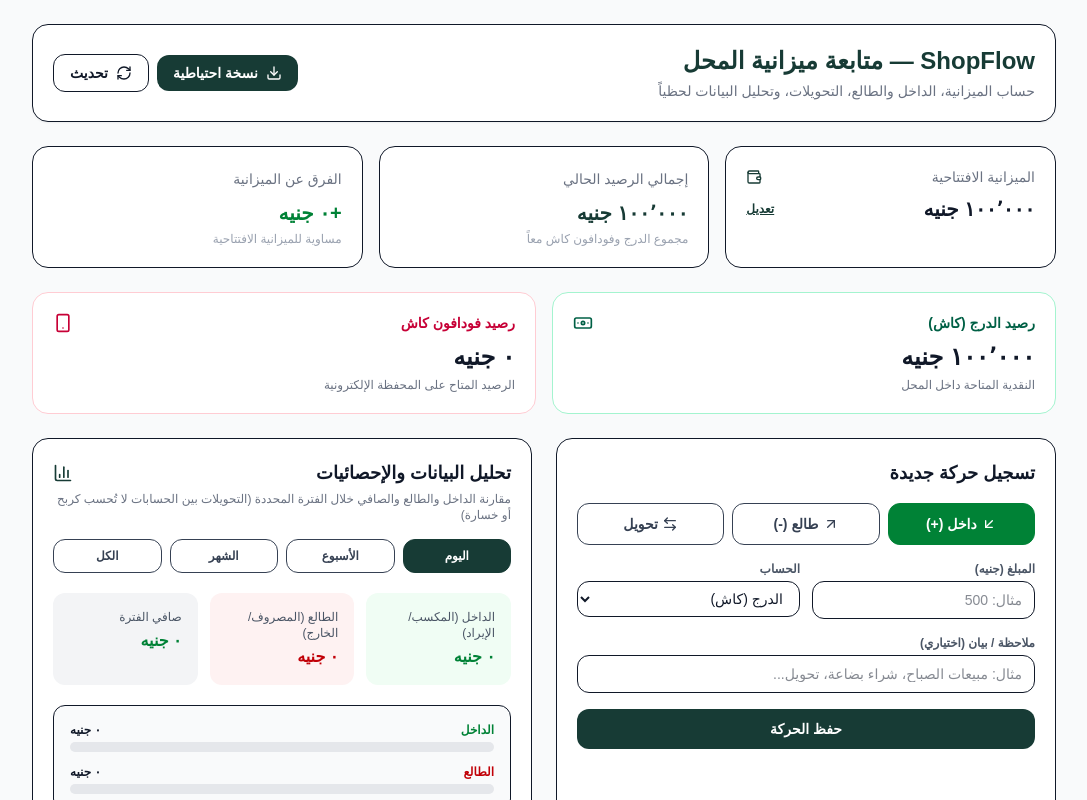
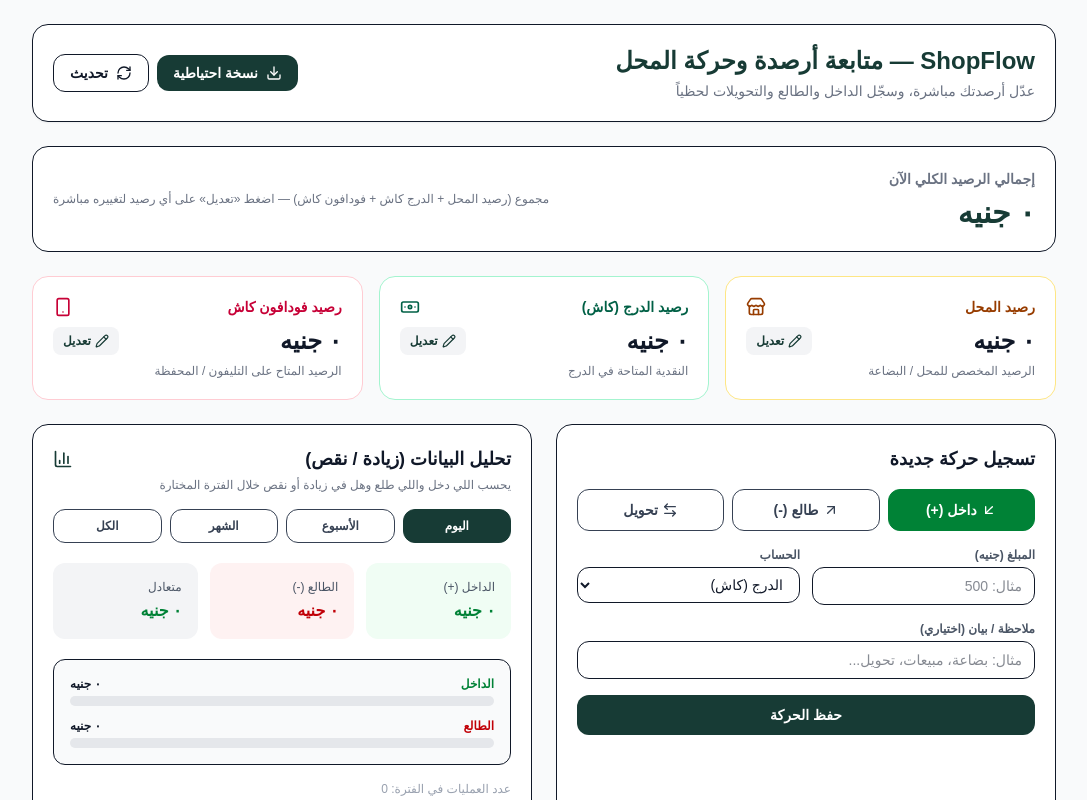
Before and after one commit to GamalMohamed-ux/shopflow, a Next.js app: page / in a window 1280 px wide. Shown: the top 800 px of the page, without its empty margins (96-1183 px from the left). Built offline with nearby package versions, Linux system fonts and the light colour scheme; no server answers; the database is empty.

Commit message:
Refactor store balance management and UI updates
Refactor account handling and update state management for store balances. Adjust UI for better clarity in balance editing and transaction handling.

```diff
--- a/app/page.tsx
+++ b/app/page.tsx
@@ -3,7 +3,7 @@
 import { useEffect, useState } from "react";
 import { supabase } from "@/lib/supabase";
 import {
-  Wallet,
+  Store,
   ArrowDownLeft,
   ArrowUpRight,
   ArrowLeftRight,
@@ -14,11 +14,14 @@ import {
   BarChart3,
   Download,
   Search,
+  Pencil,
 } from "lucide-react";
+
+type AccountKey = "shop" | "cash" | "vodafone";
 
 type StoreSettings = {
   id: number;
-  initial_budget: number;
+  shop_balance: number;
   cash_balance: number;
   vodafone_balance: number;
 };
@@ -27,8 +30,8 @@ type Transaction = {
   id: number;
   type: "income" | "expense" | "transfer";
   amount: number;
-  account: "cash" | "vodafone";
-  to_account: "cash" | "vodafone" | null;
+  account: AccountKey;
+  to_account: AccountKey | null;
   description: string;
   date: string;
 };
@@ -36,24 +39,25 @@ type Transaction = {
 export default function ShopFlowPage() {
   const [settings, setSettings] = useState<StoreSettings>({
     id: 1,
-    initial_budget: 100000,
-    cash_balance: 100000,
+    shop_balance: 0,
+    cash_balance: 0,
     vodafone_balance: 0,
   });
   const [transactions, setTransactions] = useState<Transaction[]>([]);
   const [loading, setLoading] = useState(true);
   const [submitting, setSubmitting] = useState(false);
 
+  // تعديل مباشر لأي رصيد من التلاتة
+  const [editingField, setEditingField] = useState<AccountKey | null>(null);
+  const [editValue, setEditValue] = useState("");
+  const [savingEdit, setSavingEdit] = useState(false);
+
   // نموذج إضافة حركة
   const [type, setType] = useState<"income" | "expense" | "transfer">("income");
   const [amount, setAmount] = useState("");
-  const [account, setAccount] = useState<"cash" | "vodafone">("cash");
-  const [toAccount, setToAccount] = useState<"cash" | "vodafone">("vodafone");
+  const [account, setAccount] = useState<AccountKey>("cash");
+  const [toAccount, setToAccount] = useState<AccountKey>("vodafone");
   const [description, setDescription] = useState("");
-
-  // تعديل الميزانية الافتتاحية
-  const [budgetInput, setBudgetInput] = useState("100000");
-  const [editingBudget, setEditingBudget] = useState(false);
 
   // فلتر التقارير وتحليل البيانات
   const [period, setPeriod] = useState<"all" | "day" | "week" | "month">("day");
@@ -66,6 +70,13 @@ export default function ShopFlowPage() {
 
   const money = (value: number) =>
     new Intl.NumberFormat("ar-EG").format(Number(value || 0)) + " جنيه";
+
+  const accountLabel = (acc: AccountKey | null) => {
+    if (acc === "shop") return "رصيد المحل";
+    if (acc === "cash") return "الدرج (كاش)";
+    if (acc === "vodafone") return "فودافون كاش";
+    return "";
+  };
 
   const fetchData = async () => {
     setLoading(true);
@@ -82,11 +93,10 @@ export default function ShopFlowPage() {
     if (settingsData) {
       setSettings({
         id: settingsData.id,
-        initial_budget: Number(settingsData.initial_budget),
-        cash_balance: Number(settingsData.cash_balance),
-        vodafone_balance: Number(settingsData.vodafone_balance),
+        shop_balance: Number(settingsData.shop_balance ?? settingsData.initial_budget ?? 0),
+        cash_balance: Number(settingsData.cash_balance ?? 0),
+        vodafone_balance: Number(settingsData.vodafone_balance ?? 0),
       });
-      setBudgetInput(String(settingsData.initial_budget));
     }
 
     const { data: txData, error: txErr } = await supabase
@@ -103,6 +113,8 @@ export default function ShopFlowPage() {
         txData.map((t) => ({
           ...t,
           amount: Number(t.amount),
+          account: (t.account as AccountKey) || "cash",
+          to_account: (t.to_account as AccountKey | null) || null,
         }))
       );
     }
@@ -131,26 +143,62 @@ export default function ShopFlowPage() {
     };
   }, []);
 
-  const handleSaveBudget = async (e: React.FormEvent) => {
+  const startEditing = (key: AccountKey, currentVal: number) => {
+    setEditingField(key);
+    setEditValue(String(currentVal));
+  };
+
+  const handleSaveDirectBalance = async (e: React.FormEvent) => {
     e.preventDefault();
-    const numBudget = Number(budgetInput);
-    if (Number.isNaN(numBudget) || numBudget < 0) return;
+    if (!editingField) return;
+
+    const num = Number(editValue);
+    if (Number.isNaN(num)) {
+      alert("من فضلك اكتب رقماً صحيحاً");
+      return;
+    }
+
+    setSavingEdit(true);
+
+    const payload: Record<string, number | string> = {
+      updated_at: new Date().toISOString(),
+    };
+
+    if (editingField === "shop") {
+      payload.shop_balance = num;
+      payload.initial_budget = num;
+    } else if (editingField === "cash") {
+      payload.cash_balance = num;
+    } else if (editingField === "vodafone") {
+      payload.vodafone_balance = num;
+    }
 
     const { error } = await supabase
       .from("store_settings")
-      .update({
-        initial_budget: numBudget,
-        updated_at: new Date().toISOString(),
-      })
+      .update(payload)
       .eq("id", 1);
 
     if (error) {
-      alert("حصل خطأ أثناء حفظ الميزانية: " + error.message);
+      alert("حصل خطأ أثناء حفظ الرصيد: " + error.message);
+      setSavingEdit(false);
       return;
     }
 
-    setEditingBudget(false);
-    fetchData();
+    setEditingField(null);
+    setEditValue("");
+    await fetchData();
+    setSavingEdit(false);
+  };
+
+  const applyBalanceDelta = (
+    current: { shop: number; cash: number; vodafone: number },
+    acc: AccountKey,
+    delta: number
+  ) => {
+    return {
+      ...current,
+      [acc]: current[acc] + delta,
+    };
   };
 
   const handleAddTransaction = async (e: React.FormEvent) => {
@@ -165,23 +213,19 @@ export default function ShopFlowPage() {
 
     setSubmitting(true);
 
-    let newCash = settings.cash_balance;
-    let newVodafone = settings.vodafone_balance;
+    let nextBalances = {
+      shop: settings.shop_balance,
+      cash: settings.cash_balance,
+      vodafone: settings.vodafone_balance,
+    };
 
     if (type === "income") {
-      if (account === "cash") newCash += numAmount;
-      else newVodafone += numAmount;
+      nextBalances = applyBalanceDelta(nextBalances, account, numAmount);
     } else if (type === "expense") {
-      if (account === "cash") newCash -= numAmount;
-      else newVodafone -= numAmount;
+      nextBalances = applyBalanceDelta(nextBalances, account, -numAmount);
     } else if (type === "transfer") {
-      if (account === "cash") {
-        newCash -= numAmount;
-        newVodafone += numAmount;
-      } else {
-        newVodafone -= numAmount;
-        newCash += numAmount;
-      }
+      nextBalances = applyBalanceDelta(nextBalances, account, -numAmount);
+      nextBalances = applyBalanceDelta(nextBalances, toAccount, numAmount);
     }
 
     const { error: txError } = await supabase.from("transactions").insert({
@@ -202,8 +246,10 @@ export default function ShopFlowPage() {
     const { error: settingsError } = await supabase
       .from("store_settings")
       .update({
-        cash_balance: newCash,
-        vodafone_balance: newVodafone,
+        shop_balance: nextBalances.shop,
+        cash_balance: nextBalances.cash,
+        vodafone_balance: nextBalances.vodafone,
+        initial_budget: nextBalances.shop,
         updated_at: new Date().toISOString(),
       })
       .eq("id", 1);
@@ -220,27 +266,23 @@ export default function ShopFlowPage() {
 
   const handleDeleteTransaction = async (tx: Transaction) => {
     const confirmed = window.confirm(
-      `هل أنت متأكد من حذف هذه العملية بقيمة ${money(tx.amount)}؟ سيتم تعديل الرصيد تلقائياً.`
+      `هل أنت متأكد من حذف هذه العملية بقيمة ${money(tx.amount)}؟ سيتم إرجاع الرصيد تلقائياً.`
     );
     if (!confirmed) return;
 
-    let restoredCash = settings.cash_balance;
-    let restoredVodafone = settings.vodafone_balance;
+    let restored = {
+      shop: settings.shop_balance,
+      cash: settings.cash_balance,
+      vodafone: settings.vodafone_balance,
+    };
 
     if (tx.type === "income") {
-      if (tx.account === "cash") restoredCash -= tx.amount;
-      else restoredVodafone -= tx.amount;
+      restored = applyBalanceDelta(restored, tx.account, -tx.amount);
     } else if (tx.type === "expense") {
-      if (tx.account === "cash") restoredCash += tx.amount;
-      else restoredVodafone += tx.amount;
+      restored = applyBalanceDelta(restored, tx.account, tx.amount);
     } else if (tx.type === "transfer" && tx.to_account) {
-      if (tx.account === "cash") {
-        restoredCash += tx.amount;
-        restoredVodafone -= tx.amount;
-      } else {
-        restoredVodafone += tx.amount;
-        restoredCash -= tx.amount;
-      }
+      restored = applyBalanceDelta(restored, tx.account, tx.amount);
+      restored = applyBalanceDelta(restored, tx.to_account, -tx.amount);
     }
 
     const { error: delError } = await supabase
@@ -256,8 +298,10 @@ export default function ShopFlowPage() {
     const { error: updError } = await supabase
       .from("store_settings")
       .update({
-        cash_balance: restoredCash,
-        vodafone_balance: restoredVodafone,
+        shop_balance: restored.shop,
+        cash_balance: restored.cash,
+        vodafone_balance: restored.vodafone,
+        initial_budget: restored.shop,
         updated_at: new Date().toISOString(),
       })
       .eq("id", 1);
@@ -290,9 +334,8 @@ export default function ShopFlowPage() {
     URL.revokeObjectURL(url);
   };
 
-  // الإجماليات والفرق عن الميزانية
-  const currentTotalBalance = settings.cash_balance + settings.vodafone_balance;
-  const budgetDifference = currentTotalBalance - settings.initial_budget;
+  const totalBalance =
+    settings.shop_balance + settings.cash_balance + settings.vodafone_balance;
 
   // تصفية التقارير حسب الفترة
   const filteredTx = transactions.filter((t) => {
@@ -329,7 +372,7 @@ export default function ShopFlowPage() {
     .filter((t) => t.type === "expense")
     .reduce((sum, t) => sum + t.amount, 0);
 
-  const periodNet = periodIncome - periodExpense;
+  const periodDiff = periodIncome - periodExpense;
   const maxFlow = Math.max(periodIncome, periodExpense, 1);
   const incomePercent = Math.min(100, Math.round((periodIncome / maxFlow) * 100));
   const expensePercent = Math.min(
@@ -337,21 +380,79 @@ export default function ShopFlowPage() {
     Math.round((periodExpense / maxFlow) * 100)
   );
 
-  // فلترة وبحث سجل الحركات
   const visibleTransactions = transactions.filter((tx) => {
     const matchesType = txTypeFilter === "all" || tx.type === txTypeFilter;
     const q = searchQuery.trim().toLowerCase();
     const matchesQuery =
       !q ||
       tx.description.toLowerCase().includes(q) ||
-      String(tx.amount).includes(q);
+      String(tx.amount).includes(q) ||
+      accountLabel(tx.account).toLowerCase().includes(q);
     return matchesType && matchesQuery;
   });
 
-  const accountLabel = (acc: "cash" | "vodafone" | null) => {
-    if (acc === "cash") return "الدرج (كاش)";
-    if (acc === "vodafone") return "فودافون كاش";
-    return "";
+  const renderEditableCard = (
+    key: AccountKey,
+    title: string,
+    subtitle: string,
+    value: number,
+    icon: React.ReactNode,
+    borderClass: string,
+    titleClass: string
+  ) => {
+    const isEditing = editingField === key;
+
+    return (
+      <div className={`bg-white p-5 rounded-2xl border ${borderClass}`}>
+        <div className={`flex items-center justify-between text-sm font-bold ${titleClass}`}>
+          <span>{title}</span>
+          {icon}
+        </div>
+
+        {isEditing ? (
+          <form onSubmit={handleSaveDirectBalance} className="mt-3 flex gap-2">
+            <input
+              type="number"
+              step="0.01"
+              autoFocus
+              value={editValue}
+              onChange={(e) => setEditValue(e.target.value)}
+              className="w-full border rounded-xl px-3 py-1.5 text-sm font-bold text-gray-900"
+            />
+            <button
+              type="submit"
+              disabled={savingEdit}
+              className="bg-[#173B35] text-white px-3 py-1.5 rounded-xl text-xs font-bold shrink-0"
+            >
+              {savingEdit ? "..." : "حفظ"}
+            </button>
+            <button
+              type="button"
+              onClick={() => setEditingField(null)}
+              className="border px-2.5 py-1.5 rounded-xl text-xs font-semibold text-gray-600 shrink-0"
+            >
+              إلغاء
+            </button>
+          </form>
+        ) : (
+          <div className="mt-2 flex items-center justify-between gap-2">
+            <p className="text-2xl font-extrabold text-gray-900">
+              {money(value)}
+            </p>
+            <button
+              type="button"
+              onClick={() => startEditing(key, value)}
+              className="flex items-center gap-1 text-xs text-[#173B35] bg-gray-100 hover:bg-gray-200 px-2.5 py-1.5 rounded-lg font-bold shrink-0"
+            >
+              <Pencil className="w-3.5 h-3.5" />
+              تعديل
+            </button>
+          </div>
+        )}
+
+        <p className="text-xs text-gray-500 mt-1.5">{subtitle}</p>
+      </div>
+    );
   };
 
   return (
@@ -361,10 +462,10 @@ export default function ShopFlowPage() {
         <header className="flex flex-wrap items-center justify-between gap-3 bg-white p-5 rounded-2xl border shadow-xs">
           <div>
             <h1 className="text-2xl font-extrabold text-[#173B35]">
-              ShopFlow — متابعة ميزانية المحل
+              ShopFlow — متابعة أرصدة وحركة المحل
             </h1>
             <p className="text-sm text-gray-500 mt-1">
-              حساب الميزانية، الداخل والطالع، التحويلات، وتحليل البيانات لحظياً
+              عدّل أرصدتك مباشرة، وسجّل الداخل والطالع والتحويلات لحظياً
             </p>
           </div>
           <div className="flex items-center gap-2 flex-wrap">
@@ -389,103 +490,55 @@ export default function ShopFlowPage() {
           </div>
         </header>
 
-        {/* كروت الميزانية وإجمالي الرصيد */}
-        <section className="grid grid-cols-1 sm:grid-cols-3 gap-4">
-          <div className="bg-white p-5 rounded-2xl border">
-            <div className="flex items-center justify-between text-gray-500 text-sm">
-              <span>الميزانية الافتتاحية</span>
-              <Wallet className="w-4 h-4 text-[#173B35]" />
-            </div>
-            {editingBudget ? (
-              <form onSubmit={handleSaveBudget} className="mt-3 flex gap-2">
-                <input
-                  type="number"
-                  value={budgetInput}
-                  onChange={(e) => setBudgetInput(e.target.value)}
-                  className="w-full border rounded-lg px-2 py-1 text-sm font-bold"
-                />
-                <button
-                  type="submit"
-                  className="bg-[#173B35] text-white px-3 py-1 rounded-lg text-xs font-bold"
-                >
-                  حفظ
-                </button>
-              </form>
-            ) : (
-              <div className="mt-2 flex items-center justify-between">
-                <p className="text-xl font-extrabold text-gray-900">
-                  {money(settings.initial_budget)}
-                </p>
-                <button
-                  onClick={() => setEditingBudget(true)}
-                  className="text-xs text-[#173B35] underline font-semibold"
-                >
-                  تعديل
-                </button>
-              </div>
-            )}
-          </div>
-
-          <div className="bg-white p-5 rounded-2xl border">
-            <span className="text-gray-500 text-sm">إجمالي الرصيد الحالي</span>
-            <p className="text-xl font-extrabold text-[#173B35] mt-2">
-              {money(currentTotalBalance)}
-            </p>
-            <p className="text-xs text-gray-400 mt-1">
-              مجموع الدرج وفودافون كاش معاً
+        {/* إجمالي الرصيد الكلي */}
+        <section className="bg-white p-5 rounded-2xl border flex flex-wrap items-center justify-between gap-4">
+          <div>
+            <span className="text-sm font-bold text-gray-500">
+              إجمالي الرصيد الكلي الآن
+            </span>
+            <p className="text-3xl font-extrabold text-[#173B35] mt-1">
+              {money(totalBalance)}
             </p>
           </div>
-
-          <div className="bg-white p-5 rounded-2xl border">
-            <span className="text-gray-500 text-sm">الفرق عن الميزانية</span>
-            <p
-              className={`text-xl font-extrabold mt-2 ${
-                budgetDifference >= 0 ? "text-green-700" : "text-red-700"
-              }`}
-            >
-              {budgetDifference >= 0 ? "+" : ""}
-              {money(budgetDifference)}
-            </p>
-            <p className="text-xs text-gray-400 mt-1">
-              {budgetDifference > 0
-                ? "الميزانية زادت عن البداية"
-                : budgetDifference < 0
-                ? "الميزانية أقل من البداية"
-                : "مساوية للميزانية الافتتاحية"}
-            </p>
-          </div>
+          <p className="text-xs text-gray-500">
+            مجموع (رصيد المحل + الدرج كاش + فودافون كاش) — اضغط «تعديل» على أي رصيد لتغييره مباشرة
+          </p>
         </section>
 
-        {/* كروت فصل الدرج (كاش) وفودافون كاش */}
-        <section className="grid grid-cols-1 sm:grid-cols-2 gap-4">
-          <div className="bg-white p-5 rounded-2xl border border-emerald-200">
-            <div className="flex items-center justify-between text-emerald-800 text-sm font-bold">
-              <span>رصيد الدرج (كاش)</span>
-              <Banknote className="w-5 h-5" />
-            </div>
-            <p className="text-2xl font-extrabold text-gray-900 mt-2">
-              {money(settings.cash_balance)}
-            </p>
-            <p className="text-xs text-gray-500 mt-1">
-              النقدية المتاحة داخل المحل
-            </p>
-          </div>
+        {/* الكروت التلاتة القابلة للتعديل المباشر */}
+        <section className="grid grid-cols-1 md:grid-cols-3 gap-4">
+          {renderEditableCard(
+            "shop",
+            "رصيد المحل",
+            "الرصيد المخصص للمحل / البضاعة",
+            settings.shop_balance,
+            <Store className="w-5 h-5" />,
+            "border-amber-200",
+            "text-amber-800"
+          )}
 
-          <div className="bg-white p-5 rounded-2xl border border-rose-200">
-            <div className="flex items-center justify-between text-rose-700 text-sm font-bold">
-              <span>رصيد فودافون كاش</span>
-              <Smartphone className="w-5 h-5" />
-            </div>
-            <p className="text-2xl font-extrabold text-gray-900 mt-2">
-              {money(settings.vodafone_balance)}
-            </p>
-            <p className="text-xs text-gray-500 mt-1">
-              الرصيد المتاح على المحفظة الإلكترونية
-            </p>
-          </div>
+          {renderEditableCard(
+            "cash",
+            "رصيد الدرج (كاش)",
+            "النقدية المتاحة في الدرج",
+            settings.cash_balance,
+            <Banknote className="w-5 h-5" />,
+            "border-emerald-200",
+            "text-emerald-800"
+          )}
+
+          {renderEditableCard(
+            "vodafone",
+            "رصيد فودافون كاش",
+            "الرصيد المتاح على التليفون / المحفظة",
+            settings.vodafone_balance,
+            <Smartphone className="w-5 h-5" />,
+            "border-rose-200",
+            "text-rose-700"
+          )}
         </section>
 
-        {/* إضافة حركة جديدة + تحليل البيانات والإحصائيات */}
+        {/* تسجيل حركة جديدة + تحليل البيانات والزيادة/النقص */}
         <div className="grid grid-cols-1 lg:grid-cols-2 gap-6">
           {/* نموذج تسجيل حركة */}
           <section className="bg-white p-5 rounded-2xl border">
@@ -554,13 +607,12 @@ export default function ShopFlowPage() {
                   </label>
                   <select
                     value={account}
-                    onChange={(e) =>
-                      setAccount(e.target.value as "cash" | "vodafone")
-                    }
+                    onChange={(e) => setAccount(e.target.value as AccountKey)}
                     className="w-full border rounded-xl px-3 py-2 text-sm bg-white"
                   >
                     <option value="cash">الدرج (كاش)</option>
                     <option value="vodafone">فودافون كاش</option>
+                    <option value="shop">رصيد المحل</option>
                   </select>
                 </div>
               </div>
@@ -572,13 +624,12 @@ export default function ShopFlowPage() {
                   </label>
                   <select
                     value={toAccount}
-                    onChange={(e) =>
-                      setToAccount(e.target.value as "cash" | "vodafone")
-                    }
+                    onChange={(e) => setToAccount(e.target.value as AccountKey)}
                     className="w-full border rounded-xl px-3 py-2 text-sm bg-white"
                   >
                     <option value="vodafone">فودافون كاش</option>
                     <option value="cash">الدرج (كاش)</option>
+                    <option value="shop">رصيد المحل</option>
                   </select>
                 </div>
               )}
@@ -589,7 +640,7 @@ export default function ShopFlowPage() {
                 </label>
                 <input
                   type="text"
-                  placeholder="مثال: مبيعات الصباح، شراء بضاعة، تحويل..."
+                  placeholder="مثال: بضاعة، مبيعات، تحويل..."
                   value={description}
                   onChange={(e) => setDescription(e.target.value)}
                   className="w-full border rounded-xl px-3 py-2 text-sm"
@@ -606,16 +657,15 @@ export default function ShopFlowPage() {
             </form>
           </section>
 
-          {/* شاشة تحليل البيانات والإحصائيات (الداخل والطالع) */}
+          {/* شاشة تحليل البيانات والزيادة أو النقص */}
           <section className="bg-white p-5 rounded-2xl border flex flex-col justify-between">
             <div>
               <div className="flex items-center justify-between mb-1">
-                <h2 className="text-lg font-bold">تحليل البيانات والإحصائيات</h2>
+                <h2 className="text-lg font-bold">تحليل البيانات (زيادة / نقص)</h2>
                 <BarChart3 className="w-5 h-5 text-[#173B35]" />
               </div>
               <p className="text-xs text-gray-500 mb-4">
-                مقارنة الداخل والطالع والصافي خلال الفترة المحددة (التحويلات بين
-                الحسابات لا تُحسب كربح أو خسارة)
+                يحسب اللي دخل واللي طلع وهل في زيادة أو نقص خلال الفترة المختارة
               </p>
 
               <div className="grid grid-cols-4 gap-2 mb-5">
@@ -644,32 +694,38 @@ export default function ShopFlowPage() {
 
               <div className="grid grid-cols-1 sm:grid-cols-3 gap-3 mb-5">
                 <div className="bg-green-50 p-4 rounded-xl">
-                  <p className="text-xs text-gray-600">الداخل (المكسب/الإيراد)</p>
+                  <p className="text-xs text-gray-600">الداخل (+)</p>
                   <p className="text-base font-extrabold text-green-700 mt-1">
                     {money(periodIncome)}
                   </p>
                 </div>
 
                 <div className="bg-red-50 p-4 rounded-xl">
-                  <p className="text-xs text-gray-600">الطالع (المصروف/الخارج)</p>
+                  <p className="text-xs text-gray-600">الطالع (-)</p>
                   <p className="text-base font-extrabold text-red-700 mt-1">
                     {money(periodExpense)}
                   </p>
                 </div>
 
                 <div className="bg-gray-100 p-4 rounded-xl">
-                  <p className="text-xs text-gray-600">صافي الفترة</p>
+                  <p className="text-xs text-gray-600">
+                    {periodDiff > 0
+                      ? "زيادة (+)"
+                      : periodDiff < 0
+                      ? "نقص (-)"
+                      : "متعادل"}
+                  </p>
                   <p
                     className={`text-base font-extrabold mt-1 ${
-                      periodNet >= 0 ? "text-green-700" : "text-red-700"
+                      periodDiff >= 0 ? "text-green-700" : "text-red-700"
                     }`}
                   >
-                    {money(periodNet)}
+                    {periodDiff > 0 ? "+" : ""}
+                    {money(periodDiff)}
                   </p>
                 </div>
               </div>
 
-              {/* مقارنة بصرية للداخل والطالع */}
               <div className="space-y-3 bg-gray-50 p-4 rounded-xl border">
                 <div>
                   <div className="flex justify-between text-xs font-bold mb-1">
@@ -741,7 +797,7 @@ export default function ShopFlowPage() {
             <Search className="w-4 h-4 text-gray-400 absolute right-3 top-1/2 -translate-y-1/2" />
             <input
               type="text"
-              placeholder="ابحث بملاحظة أو بمبلغ..."
+              placeholder="ابحث بملاحظة، حساب، أو مبلغ..."
               value={searchQuery}
               onChange={(e) => setSearchQuery(e.target.value)}
               className="w-full border rounded-xl pr-9 pl-3 py-2 text-sm"
```
